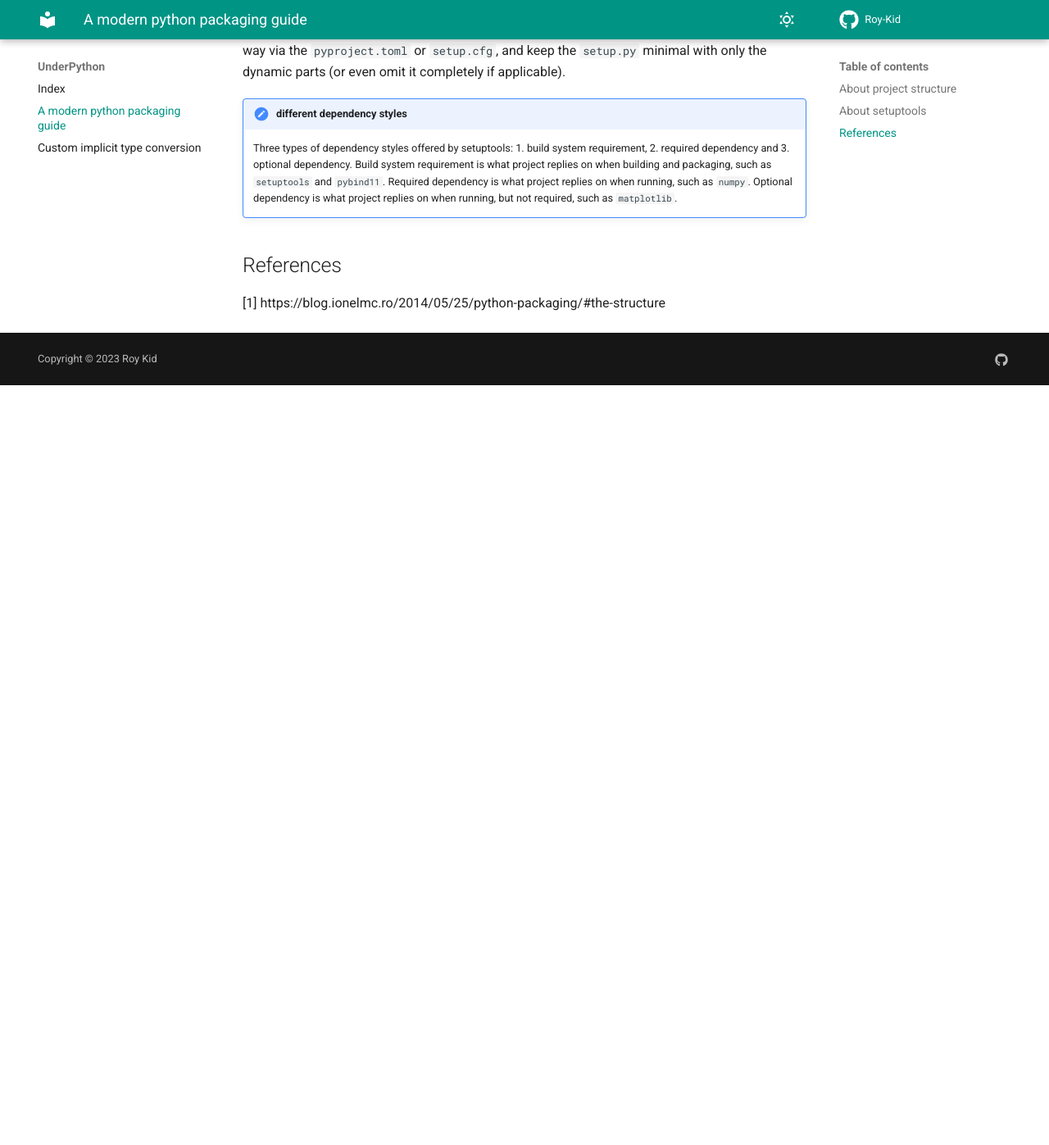
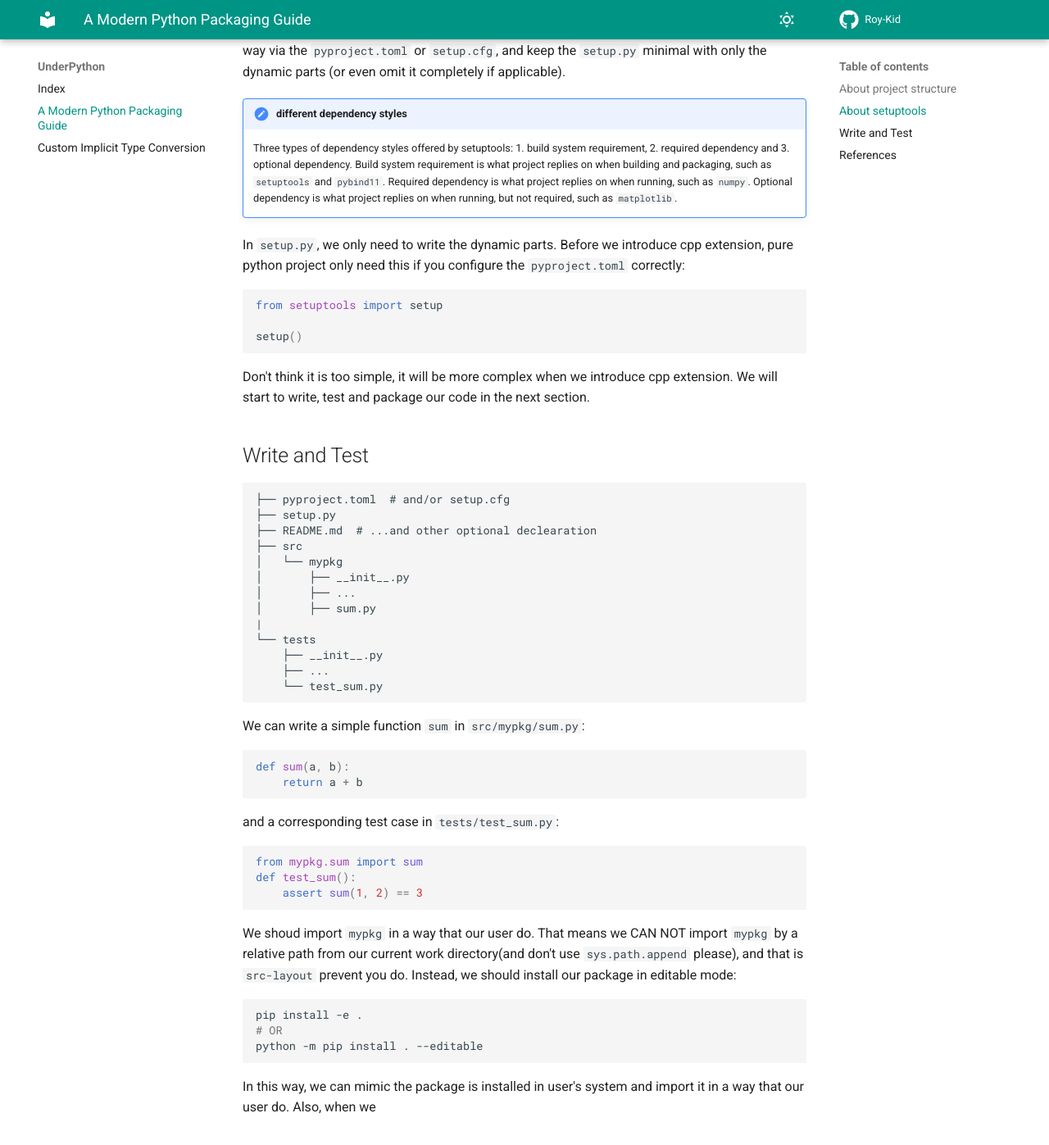
Before and after one commit to Roy-Kid/blog, an MkDocs documentation site: the page built from docs/UnderPython/u1.md, in a window 1280 px wide and 1400 px high, scrolled down 4434 px. Shown: the top 1397 px of the window at 82% size. Built offline with MkDocs 1.6.1 and Material for MkDocs 9.7.7, drawn with Linux system fonts in a browser that asks for light colours; before the commit the page ends 4904 px from its top, so only the background shows below that; some of the changed text lies outside the part shown.

Commit message:
add editable

````diff
--- a/docs/UnderPython/u1.md
+++ b/docs/UnderPython/u1.md
@@ -1,4 +1,4 @@
-# A modern python packaging guide
+# A Modern Python Packaging Guide
 
 Packaging is a tedious and dirty job for python developers. The python packaging ecosystem is a mess, and full of historical burdens. You might confused with the different tools and command-line interfaces, and suffer from decision paralysis when it comes to choosing project structures, configuration files, and packaging tools. In the guide, I will give you a brife introduction from create a repo of github to pulish it to pypi and conda in a dictatorial manner.
 
@@ -84,7 +84,6 @@ Also, you will notice that we not include tests in the `src` or packages because
 After understanding the structure, we can create our example project. We will first package the pure python code, install and test it, which ensure that our configuration is correct. Next, we will introduce extra building system to hybrid C++ or others. Our project will be named `mypkg`, and the structure is like this:
 
 ```
-
 ├── pyproject.toml  # and/or setup.cfg
 ├── setup.py
 ├── README.md  # ...and other optional declearation
@@ -99,6 +98,7 @@ After understanding the structure, we can create our example project. We will fi
     ├── ...
     └── test_mypkg.py
 ```
+
 Two new files are include in our project: `pyproject.toml` and `setup.py`. `pyproject.toml` is a static configuration file, and the distribution can then be generated with any packaging tools.
 
 !!! note "distribution and wheel"
@@ -166,8 +166,58 @@ The doc[^3] recommend users to expose as much as possible configuration in a mor
 
     Three types of dependency styles offered by setuptools: 1. build system requirement, 2. required dependency and 3. optional dependency. Build system requirement is what project replies on when building and packaging, such as `setuptools` and `pybind11`. Required dependency is what project replies on when running, such as `numpy`. Optional dependency is what project replies on when running, but not required, such as `matplotlib`.
 
+In `setup.py`, we only need to write the dynamic parts. Before we introduce cpp extension, pure python project only need this if you configure the `pyproject.toml` correctly:
 
+```python
+from setuptools import setup
 
+setup()
+```
+
+Don't think it is too simple, it will be more complex when we introduce cpp extension. We will start to write, test and package our code in the next section.
+
+## Write and Test
+
+```
+├── pyproject.toml  # and/or setup.cfg
+├── setup.py
+├── README.md  # ...and other optional declearation
+├── src
+│   └── mypkg
+│       ├── __init__.py
+│       ├── ...
+│       ├── sum.py
+|
+└── tests
+    ├── __init__.py
+    ├── ...
+    └── test_sum.py
+```
+We can write a simple function `sum` in `src/mypkg/sum.py`:
+
+```python
+def sum(a, b):
+    return a + b
+```
+
+and a corresponding test case in `tests/test_sum.py`:
+
+```python
+from mypkg.sum import sum
+def test_sum():
+    assert sum(1, 2) == 3
+```
+
+We shoud import `mypkg` in a way that our user do. That means we CAN NOT import `mypkg` by a relative path from our current work directory(and don't use `sys.path.append` please), and that is `src-layout` prevent you do.
+Instead, we should install our package in editable mode:
+
+```bash
+pip install -e .
+# OR
+python -m pip install . --editable
+```
+
+In this way, we can mimic the package is installed in user's system and import it in a way that our user do. Also, when we
 
 ## References
 
````
Also changed, not shown: docs/UnderPython/u2.md (+1 -1 lines).
